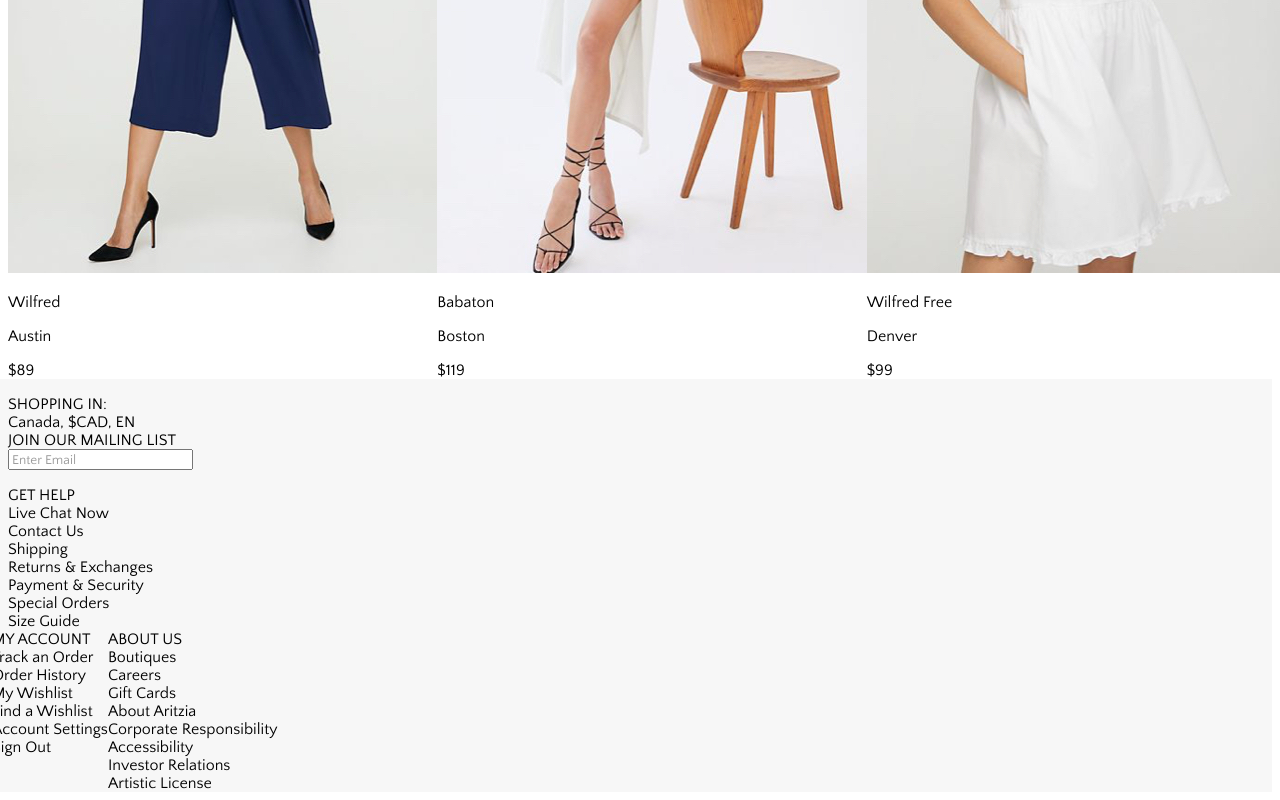
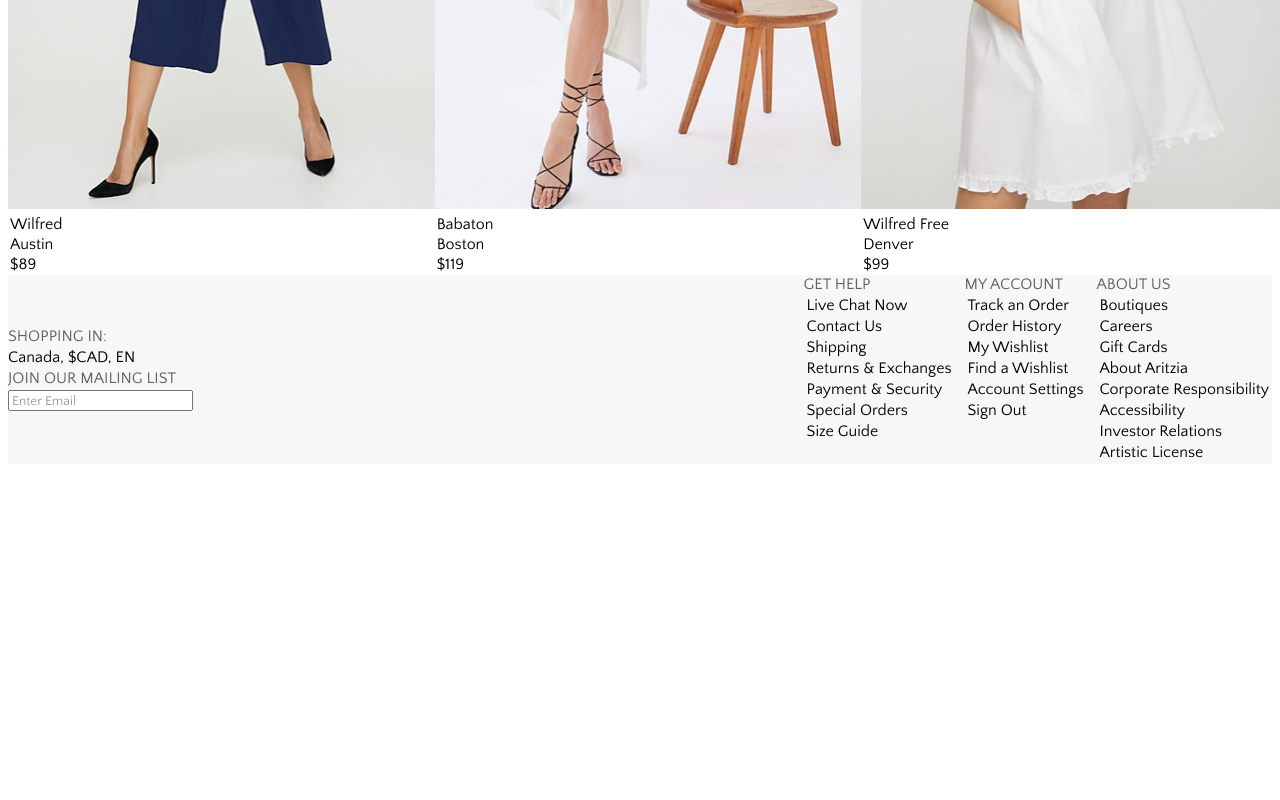
Before and after one commit to oPhreak/atzAssessJrFED, a React (Create React App) app: page / in a window 1280 px wide. Shown: the part 1330-2130 px from the top of the page. After the commit the page ends 1820 px from the top, so only its background shows below. Built offline with nearby package versions, Linux system fonts and the light colour scheme.

Commit message:
overhauled footer to use flexbox

```diff
--- a/src/components/Footer.jsx
+++ b/src/components/Footer.jsx
@@ -1,99 +1,133 @@
-import Grid from "@mui/material/Grid";
-import Box from "@mui/material/Box";
+
 import "./styles/Footer.css";
 
 function Footer() {
 
+    function MobileFooter() {
+        return ""
+    }
+
 
     return (
-        <section className="footer-all">
-           <Grid container spacing={2} direction="row" className="footer-info">
-                <Grid container item direction="column" className="footer-functionals">
-                    <Grid item xl={0} className="footer-heading">
+        <div className="footer-all">
+           <div className="footer-info">
+                <div className="footer-functionals">
+                    <div item xl={0} className="footer-heading">
                         SHOPPING IN:
-                    </Grid>
-                    <Grid item className="region-select">
+                    </div>
+                    <div item className="region-select">
                         Canada, $CAD, EN
-                    </Grid>
-                    <Grid item className="footer-heading">
+                    </div>
+                    <div item className="footer-heading">
                         JOIN OUR MAILING LIST
-                    </Grid>
-                    <Grid item >
+                    </div>
+                    <div item >
                         <form>
                             <input type="text" id="emailID" name="email" placeholder="Enter Email"/>
                         </form>
-                    </Grid>
+                    </div>
 
-                </Grid>
+                </div>
 
-                <Grid container item direction="column" className="footer-info-left">
-                    <Grid className="footer-heading">
+                <div container item direction="column" className="footer-info-left">
+                    <div className="footer-heading">
                         GET HELP
-                    </Grid>
-                    <Grid className="footer-links">
+                    </div>
+                    <div className="footer-get-help">
                         Live Chat Now
-                        <br />
+                    </div>
+                    <div className="footer-get-help">
                         Contact Us
-                        <br />
+                    </div>
+                    <div className="footer-get-help">
                         Shipping
-                        <br />
+                    </div>
+                    <div className="footer-get-help">
                         Returns & Exchanges
-                        <br />
+                    </div>
+                    <div className="footer-get-help">
                         Payment & Security
-                        <br />
+                    </div>
+                    <div className="footer-get-help">
                         Special Orders
-                        <br />
+                    </div>
+                    <div className="footer-get-help">
                         Size Guide
-                    </Grid>
-                </Grid>
+                    </div>
+                </div>
 
-                <section className="footer-info-center">
-                    <section className="footer-heading">
+                <div className="footer-info-center">
+                    <div className="footer-heading">
                         MY ACCOUNT
-                    </section>
-                    <section className="footer-get-help">
+                    </div>
+                    <div className="footer-my-account">
                         Track an Order
-                        <br />
+                    </div>
+                    <div className="footer-my-account">
                         Order History
-                        <br />
+                    </div>
+                    <div className="footer-my-account">
                         My Wishlist
-                        <br />
+                    </div>
+                    <div className="footer-my-account">
                         Find a Wishlist
-                        <br />
+                    </div>
+                    <div className="footer-my-account">
                         Account Settings
-                        <br />
+                    </div>
+                    <div className="footer-my-account">
                         Sign Out
-                    </section>
-                </section>
+                    </div>
+                </div>
 
-                <section className="footer-info-right">
-                    <section className="footer-heading">
+                <div className="footer-info-right">
+                    <div className="footer-heading">
                     ABOUT US
-                    </section>
-                    <section className="footer-about-us">
+                    </div>
+                    <div className="footer-about-us">
                         Boutiques
-                        <br />
+                    </div>
+                    <div className="footer-about-us">
                         Careers
-                        <br />
+                    </div>
+                    <div className="footer-about-us">
                         Gift Cards
-                        <br />
+                    </div>
+                    <div className="footer-about-us">
                         About Aritzia
-                        <br />
+                    </div>
+                    <div className="footer-about-us">
                         Corporate Responsibility
-                        <br />
+                    </div>
+                    <div className="footer-about-us">
                         Accessibility
-                        <br />
+                    </div>
+                    <div className="footer-about-us">
                         Investor Relations
-                        <br />
+                    </div>
+                    <div className="footer-about-us">
                         Artistic License
-                    </section>
-                </section>
+                    </div>
+                </div>
 
-            </Grid>
+            </div>
 
+            <div className="footer-bottom">
+                <div className="footer-black-text">
+                    Privacy Policy
+                </div>
+                <div className="footer-black-text">
+                    Privacy Policy
+                </div>
+                <div className="footer-black-text">
+                    Privacy Policy
+                </div>
+                <div className="footer-black-text">
+                    Privacy Policy
+                </div>
+            </div>
 
-
-        </section>
+        </div>
     );
 }
 
--- a/src/components/Navbar.jsx
+++ b/src/components/Navbar.jsx
@@ -7,7 +7,7 @@ function Navbar() {
             <div>
                 <SearchIcon />
             </div>
-            <div item xs>
+            <div>
                 Dresses
             </div>
             <div className="push">
--- a/src/components/RenderPanels.jsx
+++ b/src/components/RenderPanels.jsx
@@ -7,7 +7,7 @@ function RenderPanels(props) {
 
 
     return(
-        <Grid container spacing={{ xs: 2, md: 3 }}>
+        <Grid container spacing={{ xs: 1, md: 2 }}>
             {Array.from(panels).map((panel, index) => (
                 <Grid item xs={6} sm={6} md={4} key={index}>
                     <Panel
--- a/src/components/styles/Footer.css
+++ b/src/components/styles/Footer.css
@@ -3,9 +3,21 @@
     src: local('QuattrocentoSans-Regular'), url(../../fonts/QuattrocentoSans-Regular.ttf) format("truetype");
 }
 
-.background {
-    color: #f7f7f7;
+@media only screen and (max-width: 900px){
+    .footer-functionals {
+        display: none;
+    }
+    .footer-get-help {
+        display: none;
+    }
+    .footer-my-account {
+        display: none;
+    }
+    .footer-about-us {
+        display: none;
+    }
 }
+
  ::placeholder {
     font-family: 'QuattrocentoSans-Regular';
      color: black;
@@ -14,8 +26,49 @@
 
  .footer-all {
     font-family: 'QuattrocentoSans-Regular';
+    margin-top: auto;
  }
+
+
 
  .footer-info {
      background-color: #f7f7f7;
+     display: flex;
+     column-gap: 10px;
  }
+
+ .footer-functionals {
+     display: flex;
+     flex-direction: column;
+     justify-content: center;
+     row-gap: 3px;
+}
+
+ .footer-info-left {
+     margin-left: auto;
+ }
+ .footer-heading {
+     color: black;
+     opacity: 60%;
+ }
+
+ .footer-get-help {
+     margin: 3px;
+ }
+
+ .footer-my-account {
+    margin: 3px;
+}
+
+.footer-about-us {
+    margin: 3px;
+}
+
+.footer-bottom {
+    color: black;
+    display: flex;
+}
+
+.footer-black-text {
+    color: #ffffff;
+}
--- a/src/components/styles/Panel.css
+++ b/src/components/styles/Panel.css
@@ -29,4 +29,5 @@ img:hover {
 
 .info {
     font-family: 'QuattrocentoSans-Regular';
+    margin: 2px;
 }
```
Also changed, not shown: src/components/DisplayFilters.jsx (added), src/components/styles/DisplayFilters.css (added).
